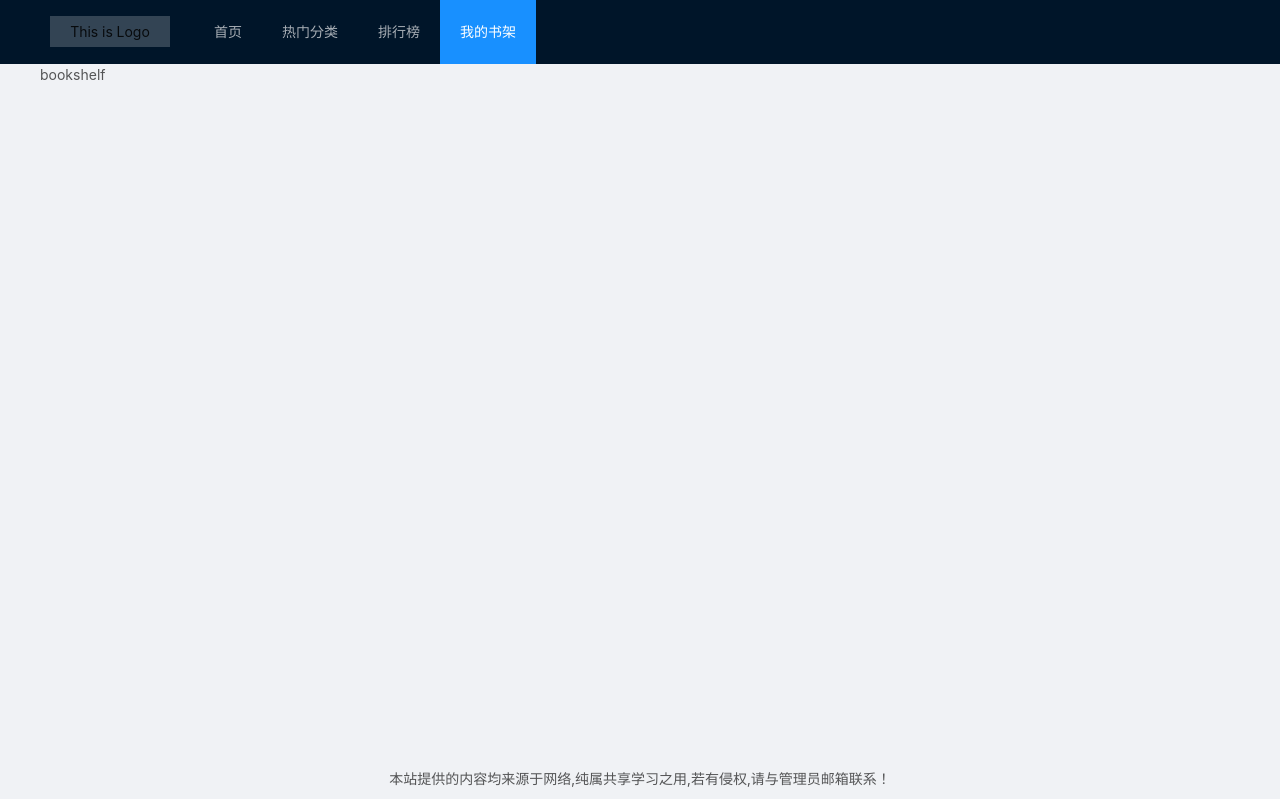
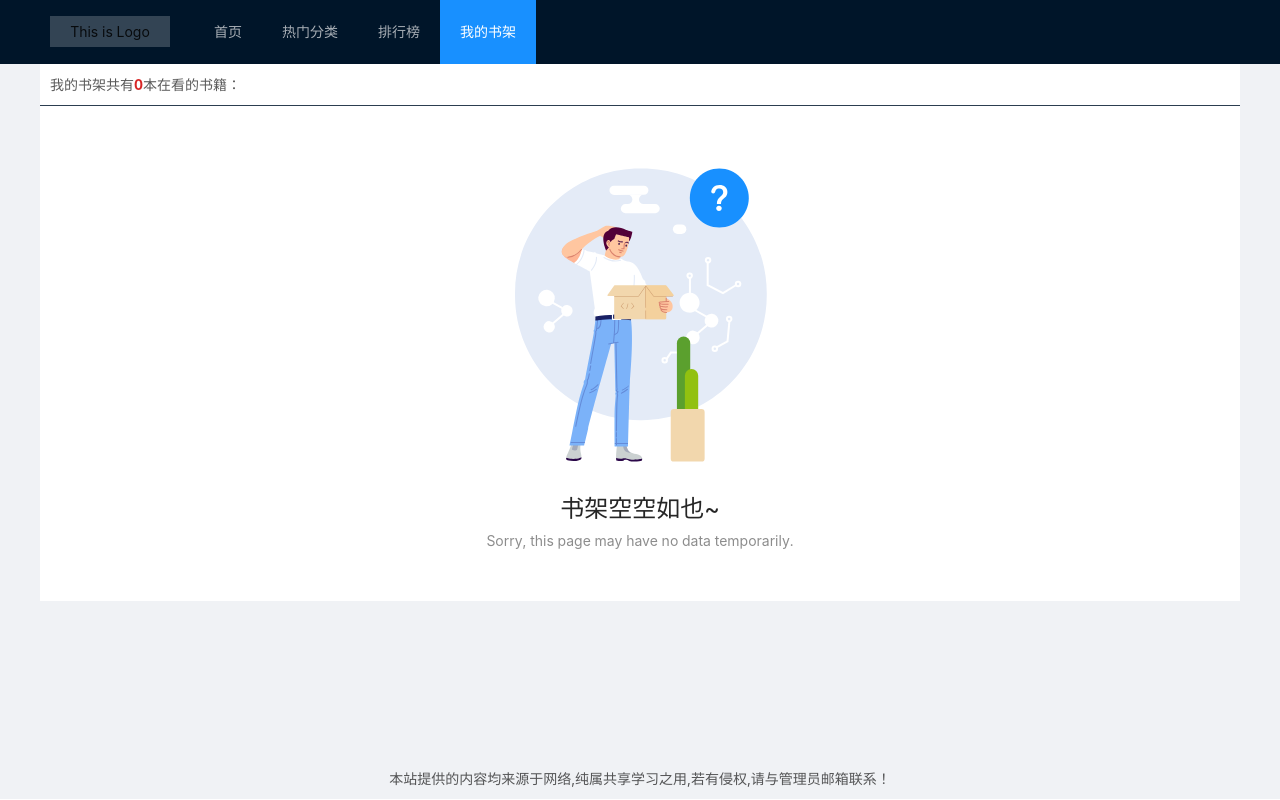
Before and after one commit to ZhuQiMing-CN/online-reader-react, a React (Create React App) app: page /bookshelf in a window 1280 px wide. Built offline with nearby package versions, Linux system fonts and the light colour scheme.

Commit message:
我的书架

```diff
--- a/src/App.less
+++ b/src/App.less
@@ -200,3 +200,41 @@
         color: #d82626;
     }
 }
+
+.book-shelf {
+    background: #FFF;
+    .shelf-info {
+        width: 100%;
+        padding: 10px;
+        border-bottom: 1px solid #2c3e50;
+        span {
+            color: #d82626;
+            font-weight: 700;
+        }
+    }
+    .book-list {
+        display: flex;
+        padding: 10px;
+        img {
+            width: 90px;
+            height: 120px;
+            cursor: pointer;
+            border: 1px solid #ebebeb;
+            box-shadow: 2px 4px 6px #bbb;
+        }
+        .book-info {
+            padding: 0px 10px;
+            p {
+                margin: 0px;
+                height: 26px;
+                line-height: 26px;
+                overflow: hidden;
+            }
+            p:first-child {
+                height: 22px;
+                line-height: 22px;
+                font-weight: 700;
+            }
+        }
+    }
+}
--- a/src/views/bookinfo/bookinfo.js
+++ b/src/views/bookinfo/bookinfo.js
@@ -4,7 +4,7 @@
  */
 import React, { Component, Fragment } from 'react';
 import { Link } from 'react-router-dom';
-import { Breadcrumb, Button, Row, Col } from 'antd';
+import { Breadcrumb, Button, Row, Col, message } from 'antd';
 import { bookInfo, bookSources, bookCatalog } from '../../axios/api';
 import { connect } from 'react-redux';
 import { updateBookShelf } from '../../store/action';
@@ -74,10 +74,33 @@ class Bookinfo extends Component {
 
     // 加入书架
     addBooks = (e) => {
-        // console.log(e);
-        let data = this.props.bookShelf.concat(['123'])
-        this.props.updateBookShelf({bookShelf: data})
-        console.log(this.props);
+        let bookShelfs;
+        if (typeof this.props.bookShelf == "string") {
+            bookShelfs = JSON.parse(this.props.bookShelf);
+        } else {
+            bookShelfs = this.props.bookShelf;
+        }
+        if (bookShelfs.findIndex(item => item.id === this.props.match.params.id) === -1) {
+            let readRecord = {
+                id: this.state.bookLink._id,
+                title: this.state.bookLink.title,
+                cover: this.state.bookLink.cover,
+                author: this.state.bookLink.author,
+                readlink: this.state.catalogList[0].link,
+                readtitle: this.state.catalogList[0].title,
+                sourceId: this.state.sourceId,
+                readsource: this.state.sourceName,
+                lastChapter: this.state.lastChapter
+            };
+            bookShelfs.push(readRecord);
+            this.props.updateBookShelf({bookShelf: JSON.stringify(bookShelfs)});
+        } else {
+            bookShelfs[bookShelfs.findIndex(item => item.id === this.props.match.params.id)].sourceId = this.state.sourceId;
+            bookShelfs[bookShelfs.findIndex(item => item.id === this.props.match.params.id)].readsource = this.state.sourceName;
+            bookShelfs[bookShelfs.findIndex(item => item.id === this.props.match.params.id)].lastChapter = this.state.lastChapter;
+            this.props.updateBookShelf({bookShelf: JSON.stringify(bookShelfs)});
+            message.error('此本书已经加入书架咯~');
+        }
     }
 
     render () {
--- a/src/views/bookshelf/bookshelf.js
+++ b/src/views/bookshelf/bookshelf.js
@@ -3,20 +3,98 @@
  * @CreateTime: 2020/4/14 15:35
  */
 import React, { Component } from 'react';
+import { Row, Col, Button, Result } from 'antd';
+import { connect } from 'react-redux';
+import { updateBookShelf } from '../../store/action';
 
 class Bookshelf extends Component {
     constructor (props) {
         super(props);
-        this.state = {};
+        this.state = {
+            bookShelfs: []
+        };
+    }
+
+    componentDidMount () {
+        if (typeof this.props.bookShelf == "string") {
+            this.setState({
+                bookShelfs: JSON.parse(this.props.bookShelf)
+            })
+        }
+    }
+
+    // 查看书本详情
+    getBookinfo = (val) => {
+        this.props.history.push('/bookinfo/' + val.id);
+    }
+
+    // 移除书架
+    delBooks  = (val) => {
+        let bookShelfs = this.state.bookShelfs;
+        let delbook = bookShelfs.findIndex(item => item.id === val.id);
+        bookShelfs.splice(delbook, 1);
+        this.setState({
+            bookShelfs: bookShelfs
+        });
+        this.props.updateBookShelf({bookShelf: JSON.stringify(bookShelfs)});
     }
 
     render () {
         return (
-            <div>
-                bookshelf
+            <div className="book-shelf">
+                <Row>
+                    <p className="shelf-info">
+                        我的书架共有
+                        <span>{this.state.bookShelfs.length}</span>本在看的书籍：
+                    </p>
+                    {
+                        this.state.bookShelfs.length > 0 ?
+                            this.state.bookShelfs.map((value, index) => (
+                                <Col span={12} key={value.id} className="book-list">
+                                    <img
+                                        onClick={() => this.getBookinfo(value)}
+                                        src={`http://statics.zhuishushenqi.com${value.cover}`}
+                                        alt={value.title }/>
+                                    <div className="book-info">
+                                        <p onClick={() => this.getBookinfo(value)}>
+                                            {value.title}
+                                        </p>
+                                        <p>作者：{value.author}</p>
+                                        <p>小说来源：{value.readsource}</p>
+                                        <p>上次阅读：{value.readtitle}</p>
+                                        <p>最新章节：{value.lastChapter}</p>
+                                    </div>
+                                    <div>
+                                        <Button
+                                            danger
+                                            type="primary"
+                                            onClick={() => this.delBooks(value)}>
+                                            移出书架
+                                        </Button>
+                                    </div>
+                                </Col>
+                            )) : <Result
+                                status="404"
+                                title="书架空空如也~"
+                                subTitle="Sorry, this page may have no data temporarily.">
+                            </Result>
+                    }
+                </Row>
             </div>
         );
     }
 }
 
-export default Bookshelf;
+const mapStateToProps = (state, ownProps) => {
+    return state
+}
+
+const mapDispatchToProps = (dispatch, ownProps) => {
+    return {
+        updateBookShelf: (data) => {
+            dispatch(updateBookShelf(data));
+        },
+    }
+}
+
+export default connect(mapStateToProps, mapDispatchToProps)(Bookshelf);
--- a/src/views/category/male/cmale.js
+++ b/src/views/category/male/cmale.js
@@ -107,6 +107,7 @@ class Cmale extends Component {
         });
     }
 
+    // 查看书本详情
     getBookinfo = (e) => {
         this.props.history.push('/bookinfo/' + e._id);
     }
```
